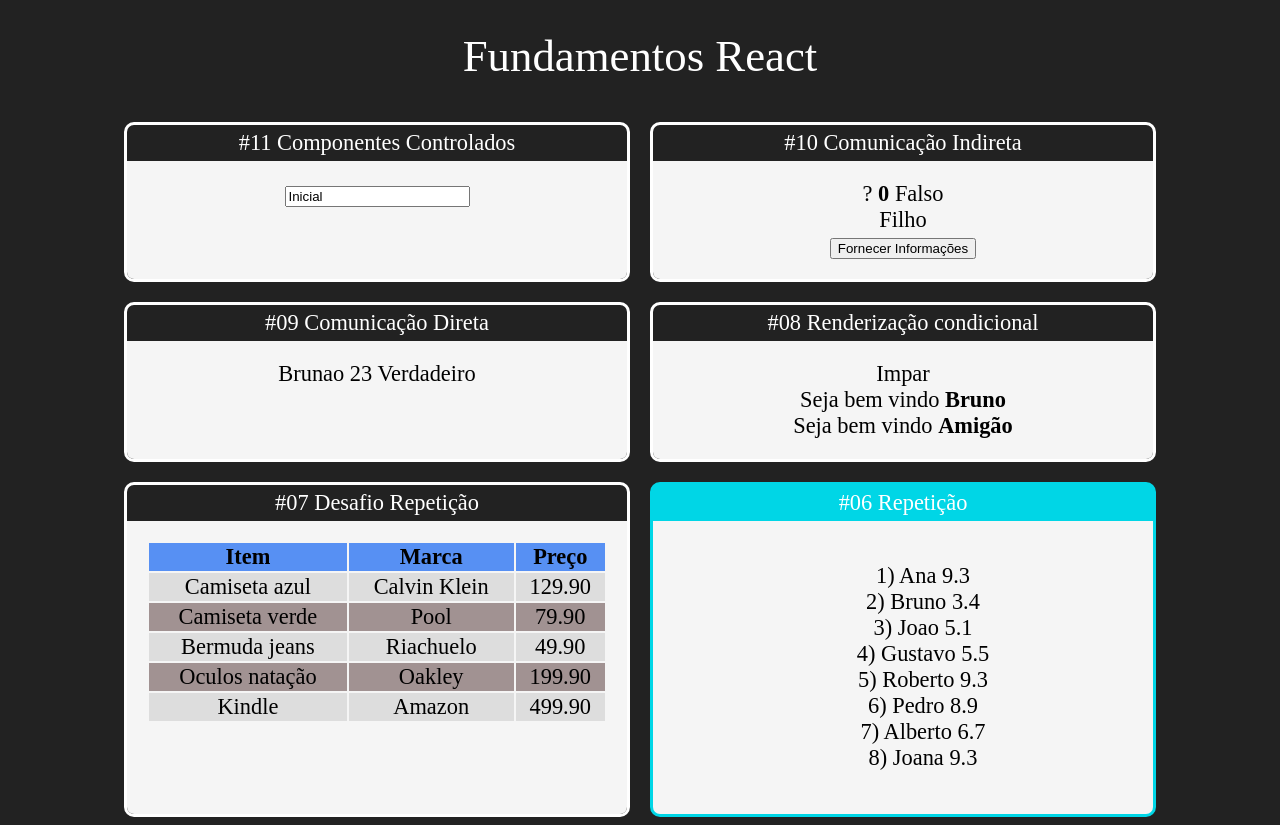
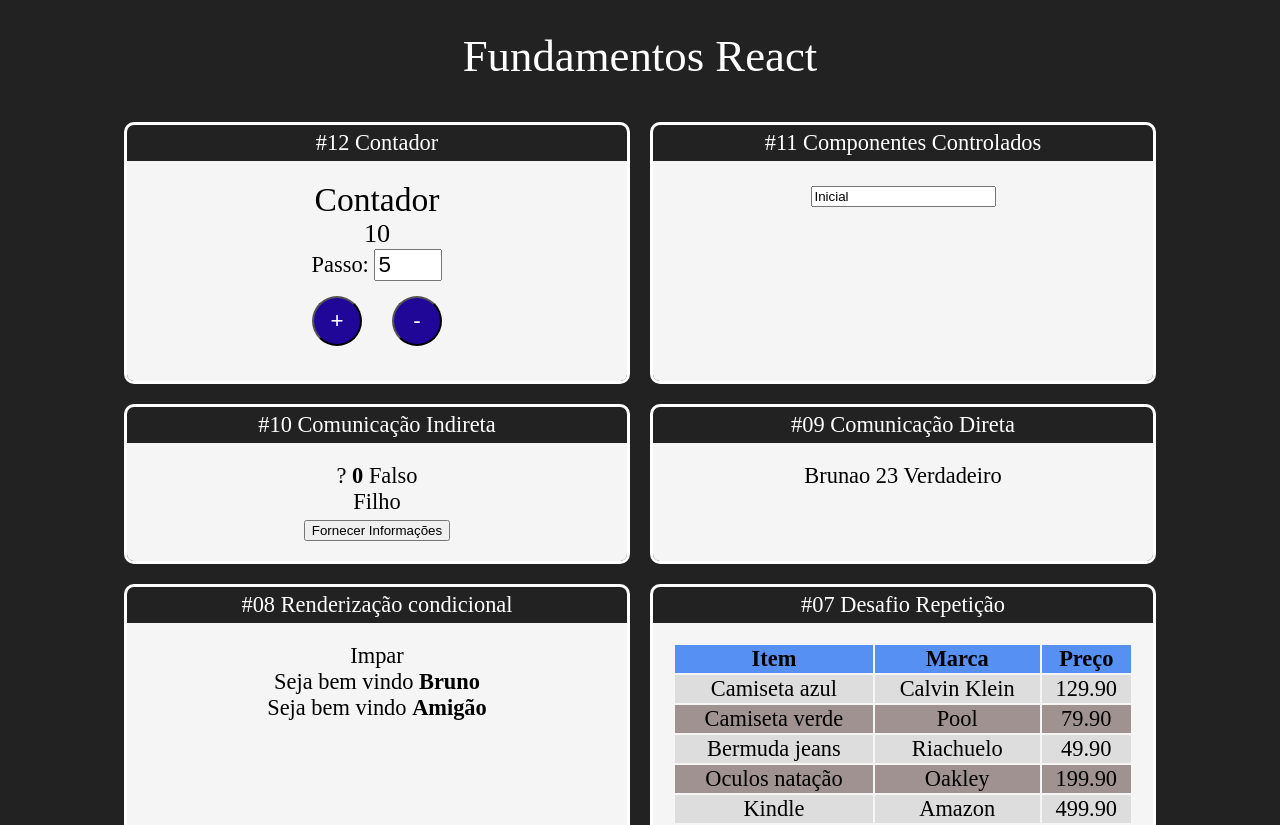
Before and after one commit to bruno-ramosb/react-redux, a React (Create React App) app in the folder fundamentos-react/: page / in a window 1280 px wide. Shown: the top 825 px of the page. Built offline with nearby package versions, Linux system fonts and the light colour scheme.

Commit message:
Contador

```diff
--- a/fundamentos-react/src/App.jsx
+++ b/fundamentos-react/src/App.jsx
@@ -15,11 +15,16 @@ import Aleatorio from "./components/basics/Aleatorio";
 import DiretaPai from "./components/comunicacao/DiretaPai";
 import IndiretaPai from "./components/comunicacao/IndiretaPai";
 import Input from "./components/formulario/Input";
+import Contador from './components/contador/Contador'
 
 export default _ =>
     <div className="App">
         <h1>Fundamentos React</h1>
         <div className="Cards">
+
+            <Card titulo="#12 Contador" color="#00J6E7">
+                <Contador numeroInicial={10}></Contador>
+            </Card>
 
             <Card titulo="#11 Componentes Controlados" color="#00J6E7">
                 <Input></Input>
--- /dev/null
+++ b/fundamentos-react/src/components/contador/Botoes.jsx
@@ -0,0 +1,10 @@
+import React from "react"
+
+export default (props) =>{
+    return (
+        <div>
+        <button onClick={props.setInc}>+</button>
+        <button onClick={props.setDec}>-</button>
+        </div>
+    );
+}
--- /dev/null
+++ b/fundamentos-react/src/components/contador/Contador.css
@@ -0,0 +1,14 @@
+.Contador input{
+    font-size: 1.4rem;
+    width: 60px;
+}
+
+.Contador button{
+    margin:15px;
+    height: 50px;
+    width: 50px;
+    border-radius: 50%;
+    background-color: rgb(33, 7, 151);
+    color:#fff;
+    font-size:1.4rem;
+}
--- /dev/null
+++ b/fundamentos-react/src/components/contador/Contador.jsx
@@ -0,0 +1,46 @@
+import React , { Component } from 'react'
+import "./Contador.css";
+import "./Botoes"
+import Botoes from "./Botoes"
+import Display from './Display';
+import PassoForm from './PassoForm'
+
+class Contador extends Component {
+
+    state = {
+        numero: this.props.numeroInicial || 1,
+        passo: this.props.passoInicial || 5
+    };
+
+    incrementar =() =>{
+        this.setState({
+            numero: this.state.numero + this.state.passo
+        })
+    };
+
+    decrementar = () =>{
+        this.setState({
+            numero: this.state.numero - this.state.passo
+        })
+    };
+
+    setPasso = (e) =>{
+        this.setState({
+            passo: +e.target.value
+        });
+    }
+
+    render(){
+        return (
+            <div className='Contador'>
+                <div>
+                    <Display numero={this.state.numero}></Display>
+                    <PassoForm setPasso={this.setPasso} passo={this.state.passo}></PassoForm>
+                </div>
+                <Botoes setInc={this.incrementar} setDec={this.decrementar}></Botoes>
+            </div>
+        )
+    }
+}
+
+export default Contador;
--- /dev/null
+++ b/fundamentos-react/src/components/contador/Display.jsx
@@ -0,0 +1,10 @@
+import React from 'react'
+
+export default (props) => {
+    return (
+        <div>
+            <h2>Contador</h2>
+            <h3>{props.numero}</h3>
+        </div>
+    );
+}
--- /dev/null
+++ b/fundamentos-react/src/components/contador/PassoForm.jsx
@@ -0,0 +1,15 @@
+import React from 'react'
+
+export default (props) => {
+    return (
+        <div>
+            <label htmlFor="passoInput">Passo: </label>
+            <input
+                id="passoInput"
+                type="number"
+                value={props.passo}
+                onChange={e=> props.setPasso(+e.target.value)}>
+            </input>
+        </div>
+    )
+}
```
